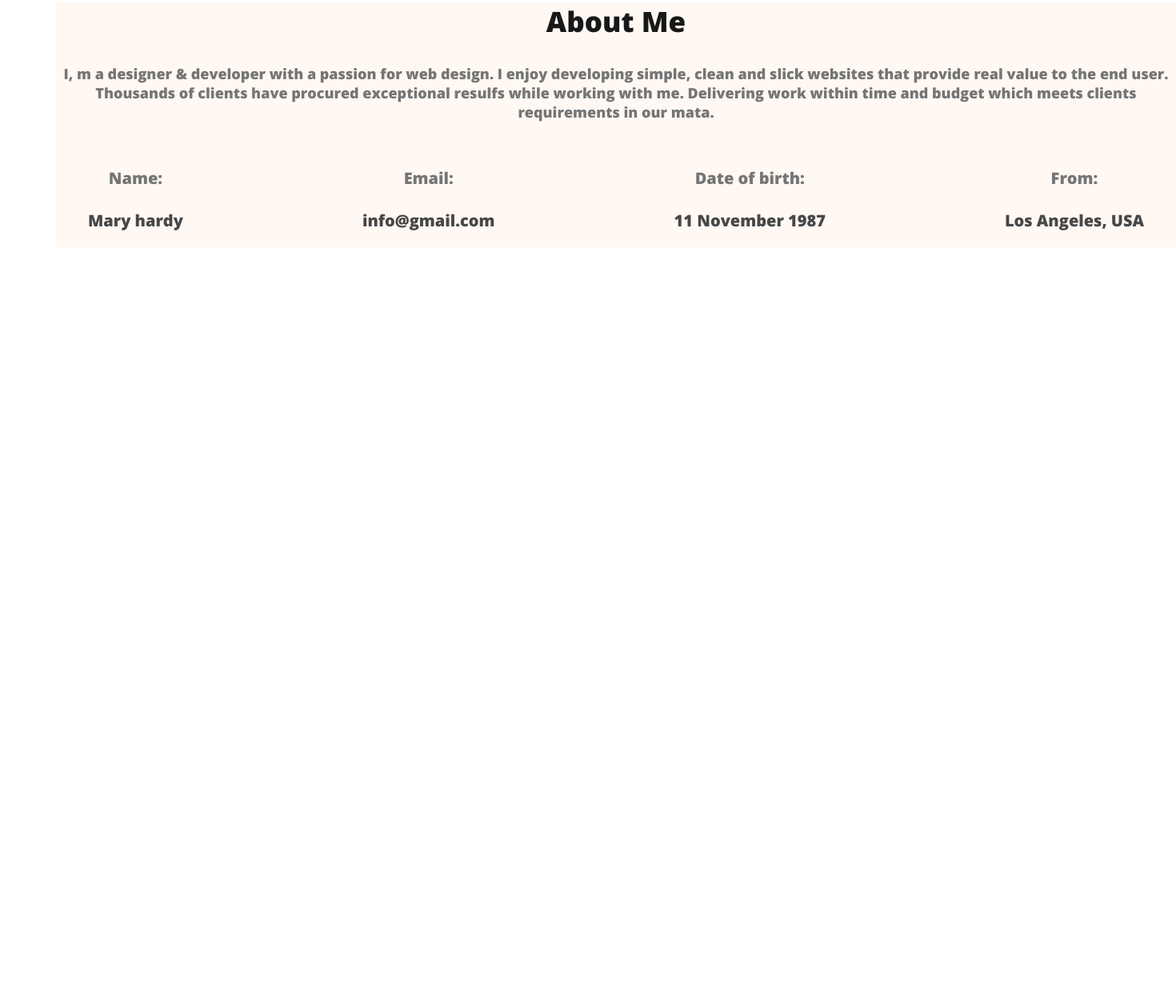
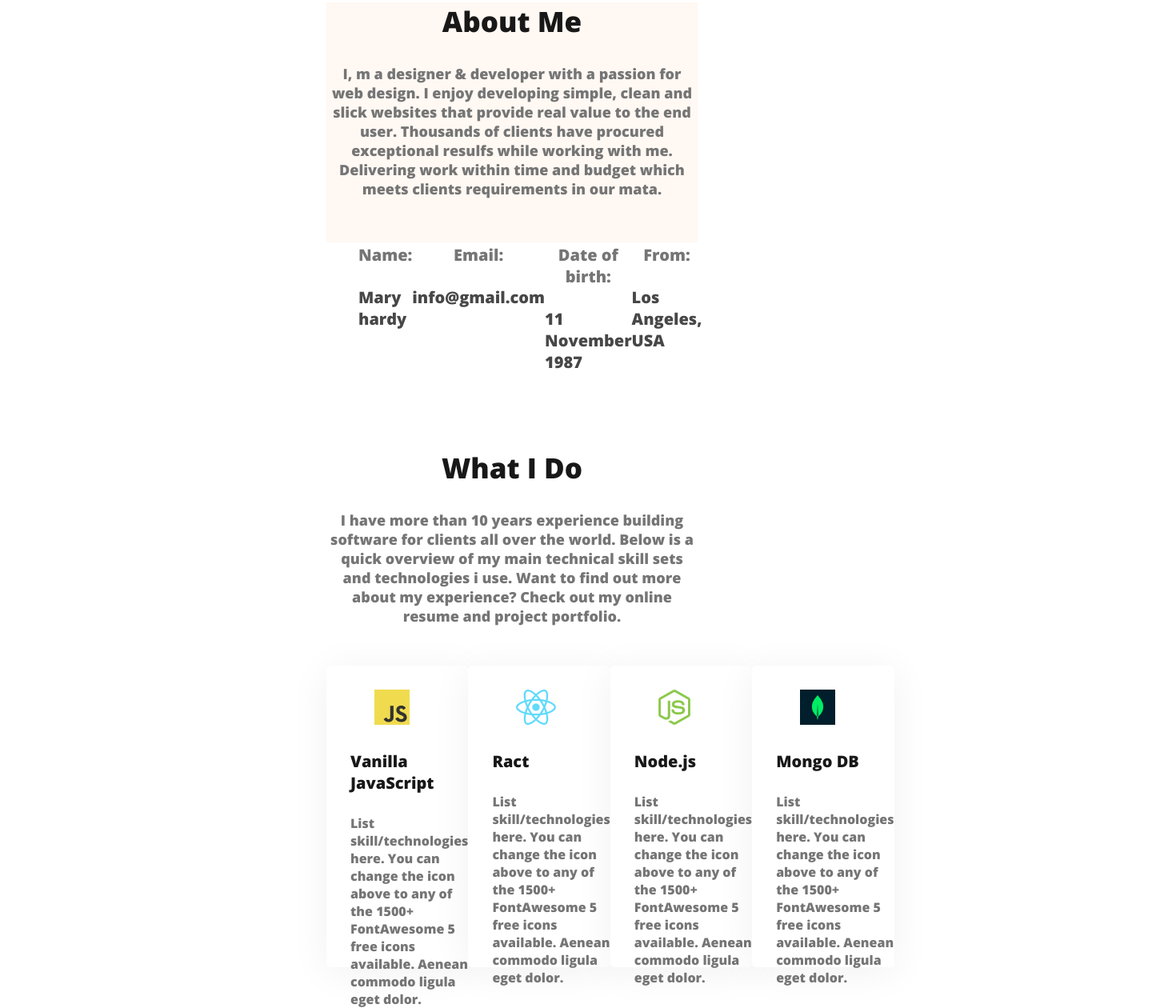
Before and after one commit to SabbirReturn/developer-portfolio-repo, a plain HTML site: page index.html in a window 1280 px wide. Shown: the part 942-2202 px from the top of the page at 80% size, 1470 px wide, since content can reach past the window. Before the commit the page ends 1281 px from the top, so only its background shows below. Drawn offline with nearby package versions, Linux system fonts and the light colour scheme.

Commit message:
What I Do

```diff
--- a/index.html
+++ b/index.html
@@ -55,6 +55,32 @@
                 </div>
             </div>
         </section>
+        <section class="what">
+            <h1 class="what-i-do">What I Do</h1>
+            <p class="what-description">I have more than 10 years experience building software for clients all over the world. Below is a quick overview of my main technical skill sets and technologies i use. Want to find out more about my experience? Check out my online resume and project portfolio.</p>
+            <div class="knowledge">
+                <div class="knowlegde-header1">
+                    <img class="image" src="images/icons/js.png" alt="">
+                    <h4 class="knowledge-title">Vanilla JavaScript</h4>
+                    <p class="knowledge-details">List skill/technologies here. You can change the icon above to any of the 1500+ FontAwesome 5 free icons available. Aenean commodo ligula eget dolor.</p>
+                </div>
+                <div class="knowlegde-header2">
+                    <img class="image" src="images/icons/react.png" alt="">
+                    <h4 class="knowledge-title">Ract</h4>
+                    <p class="knowledge-details">List skill/technologies here. You can change the icon above to any of the 1500+ FontAwesome 5 free icons available. Aenean commodo ligula eget dolor.</p>
+                </div>
+                <div class="knowlegde-header3">
+                    <img class="image" src="images/icons/nodejs.png" alt="">
+                    <h4 class="knowledge-title">Node.js</h4>
+                    <p class="knowledge-details">List skill/technologies here. You can change the icon above to any of the 1500+ FontAwesome 5 free icons available. Aenean commodo ligula eget dolor.</p>
+                </div>
+                <div class="knowlegde-header4">
+                    <img class="image" src="images/icons/mongo.png" alt="">
+                    <h4 class="knowledge-title">Mongo DB</h4>
+                    <p class="knowledge-details">List skill/technologies here. You can change the icon above to any of the 1500+ FontAwesome 5 free icons available. Aenean commodo ligula eget dolor.</p>
+                </div>
+            </div>
+        </section>
     </main>
     <footer>
 
--- a/styles/developer.css
+++ b/styles/developer.css
@@ -103,14 +103,16 @@ nav li a{
     margin-top: 90px;
 }
 main{
-    max-width: 1140px;
-    margin: 0px auto;
+    /* max-width: 1140px; */
+    /* margin: 0px auto; */
 }
 
 /* About Section */
 .about{
-    width: 1400px;
-    /* height: 500px; */
+    /* width: 1400px; */
+    height: 300px;
+    margin-right: 400px;
+    margin-left: 400px;
     background-color:#FFF8F3 ;
 
 }
@@ -143,3 +145,81 @@ main{
     font-size: 20px;
     font-weight: 700;
 }
+
+/* what I do */
+.what{
+    margin-top: 258px;
+    margin-left: 400px;
+    margin-right: 400px;
+}
+.what-i-do{
+    text-align: center;
+    color:#181818;
+    font-size: 35px;
+    font-weight: 700;
+    margin-bottom: 30px;
+
+}
+.what-description{
+    text-align: center;
+    color: #757575;
+    font-size: 18px;
+    font-weight: 400;
+
+}
+.knowledge{
+    display: flex;
+    margin-top: 50px;
+    justify-content: space-between;
+    /* background-color: blue; */
+}
+
+.knowlegde-header1{
+    width: 267px;
+    height: 377px;
+    padding-left: 30px;
+    border-radius: 5px;
+    border-radius: 5px;
+    background: #FFF;
+    box-shadow: 0px 6px 50px 0px rgba(0, 0, 0, 0.06);
+}
+.knowlegde-header2{
+    width: 267px;
+    height: 377px;
+    border-radius: 5px;
+    padding-left: 30px;
+    border-radius: 5px;
+    background: #FFF;
+    box-shadow: 0px 6px 50px 0px rgba(0, 0, 0, 0.06);
+}
+.knowlegde-header3{
+    width: 267px;
+    height: 377px;
+    padding-left: 30px;
+    border-radius: 5px;
+    background: #FFF;
+    box-shadow: 0px 6px 50px 0px rgba(0, 0, 0, 0.06);
+}
+.knowlegde-header4{
+    width: 267px;
+    height: 377px;
+    padding-left: 30px;
+    border-radius: 5px;
+    background: #FFF;
+    box-shadow: 0px 6px 50px 0px rgba(0, 0, 0, 0.06);
+}
+.image{
+    margin-top: 30px;
+    padding-left: 30px;
+}
+.knowledge-title{
+    color:#181818;
+    /* text-align: center; */
+    font-size: 20px;
+    font-weight: 700;
+}
+.knowledge-details{
+    color:#757575;
+    font-size: 16px;
+    font-weight: 400;
+}
```
